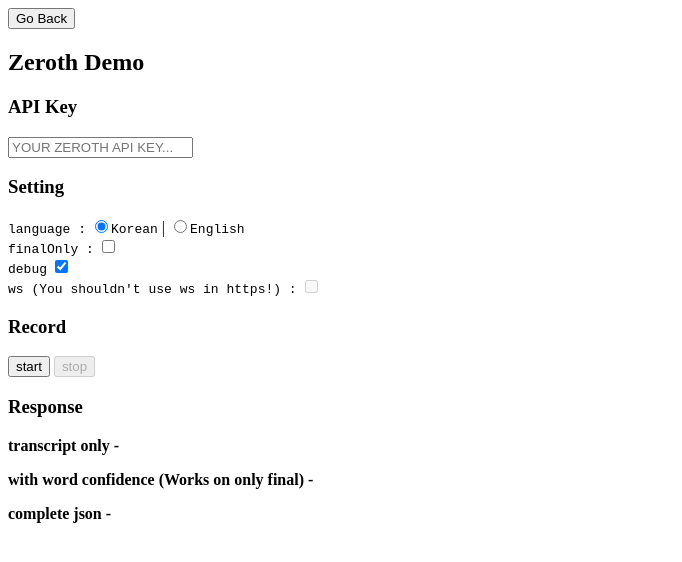
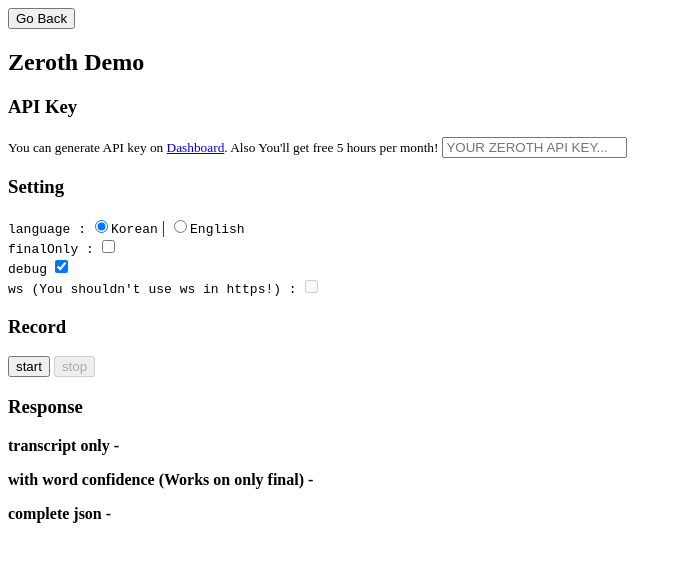
Before and after one commit to goodatlas/zeroth-js, a website: page example/zeroth-mic/index.html in a window 1280 px wide. Shown: the whole page, without its empty margins (0-682 px from the left). Drawn offline with Linux system fonts and the light colour scheme.

Commit message:
Add declaimer

```diff
--- a/example/zeroth-mic/index.html
+++ b/example/zeroth-mic/index.html
@@ -6,6 +6,7 @@
   <div>
     <h2>Zeroth Demo</h2>
     <h3>API Key</h3>
+    <small>You can generate API key on <a href="https://zeroth-console.goodatlas.com" target="_blank">Dashboard</a>. Also You'll get free 5 hours per month!</small>
     <input id="key" type="text" placeholder="YOUR ZEROTH API KEY..."/>
     <h3>Setting</h3>
     <label for="language"><code>language :</code></label>
```
Also changed, not shown: example/zeroth-base/index.html (+1 -0 lines), example/zeroth-file/index.html (+1 -0 lines).
